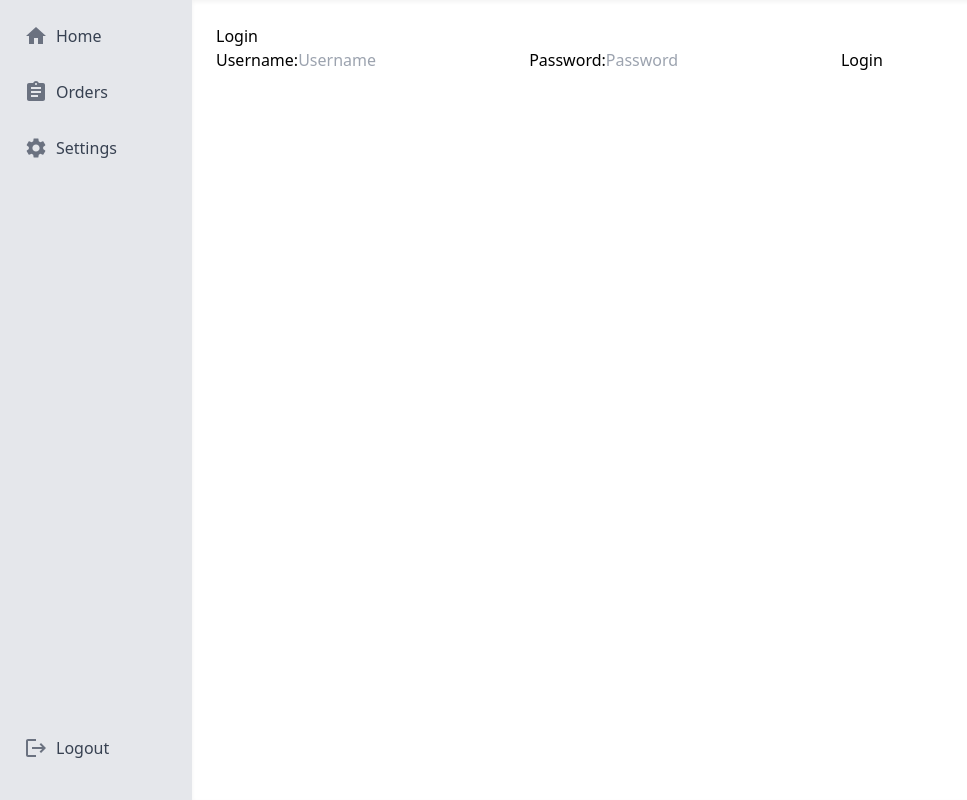
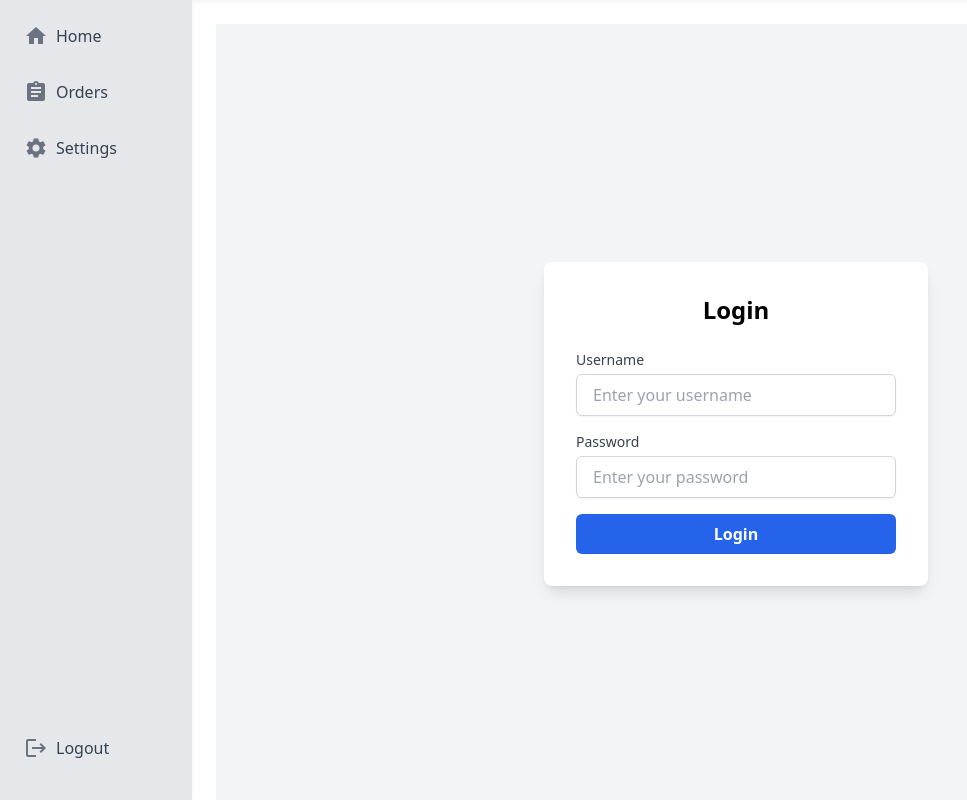
Before and after one commit to jeongjj29/restaurant-pos, a React (Create React App) app in the folder client/: page /login in a window 1280 px wide. Shown: the whole page, without its empty margins (0-967 px from the left). Built offline with nearby package versions, Linux system fonts and the light colour scheme; no server answers.

Commit message:
style: style LoginPage

```diff
--- a/client/src/pages/LoginPage.js
+++ b/client/src/pages/LoginPage.js
@@ -16,8 +16,9 @@ function LoginPage() {
   });
 
   return (
-    <div>
-      <h2>Login</h2>
+    <div className="flex items-center justify-center min-h-screen bg-gray-100">
+      <div className="bg-white shadow-lg rounded-lg p-8 w-full max-w-sm">
+        <h2 className="text-2xl font-semibold text-center mb-6">Login</h2>
         <Formik
           initialValues={{ username: "", password: "" }}
           validationSchema={loginSchema}
@@ -30,29 +31,76 @@ function LoginPage() {
                 navigate("/");
               })
               .catch((err) => {
-              setLoginError(err); // Set error to display
-              console.error(err);
+                setLoginError("Invalid username or password"); // Set error message
+                setSubmitting(false);
               });
           }}
         >
           {({ isSubmitting }) => (
-          <Form>
-            <label htmlFor="username">Username:</label>
-            <Field type="text" name="username" placeholder="Username" />
-            <ErrorMessage name="username" component="div" />
-            <label htmlFor="password">Password:</label>
-            <Field type="password" name="password" placeholder="Password" />
-            <ErrorMessage name="password" component="div" />
+            <Form className="space-y-4">
+              <div>
+                <label
+                  htmlFor="username"
+                  className="block text-sm font-medium text-gray-700 mb-1"
+                >
+                  Username
+                </label>
+                <Field
+                  type="text"
+                  name="username"
+                  placeholder="Enter your username"
+                  className="w-full px-4 py-2 border border-gray-300 rounded-md shadow-sm focus:outline-none focus:ring-blue-500 focus:border-blue-500"
+                />
+                <ErrorMessage
+                  name="username"
+                  component="div"
+                  className="text-red-600 text-sm mt-1"
+                />
+              </div>
+
+              <div>
+                <label
+                  htmlFor="password"
+                  className="block text-sm font-medium text-gray-700 mb-1"
+                >
+                  Password
+                </label>
+                <Field
+                  type="password"
+                  name="password"
+                  placeholder="Enter your password"
+                  className="w-full px-4 py-2 border border-gray-300 rounded-md shadow-sm focus:outline-none focus:ring-blue-500 focus:border-blue-500"
+                />
+                <ErrorMessage
+                  name="password"
+                  component="div"
+                  className="text-red-600 text-sm mt-1"
+                />
+              </div>
+
               {loginError && (
-              <div style={{ color: "red" }}>{loginError}</div>
-            )}{" "}
-            {/* Display login error */}
-            <button type="submit" disabled={isSubmitting}>
+                <div className="text-red-600 text-sm text-center">
+                  {loginError}
+                </div>
+              )}
+
+              <div className="flex items-center justify-center">
+                <button
+                  type="submit"
+                  disabled={isSubmitting}
+                  className={`w-full px-4 py-2 text-white font-bold rounded-md ${
+                    isSubmitting
+                      ? "bg-gray-400"
+                      : "bg-blue-600 hover:bg-blue-700"
+                  } focus:outline-none focus:ring-2 focus:ring-blue-500`}
+                >
                   {isSubmitting ? "Logging in..." : "Login"}
                 </button>
+              </div>
             </Form>
           )}
         </Formik>
+      </div>
     </div>
   );
 }
```
Lines whose indentation alone changed are shown as unchanged.
